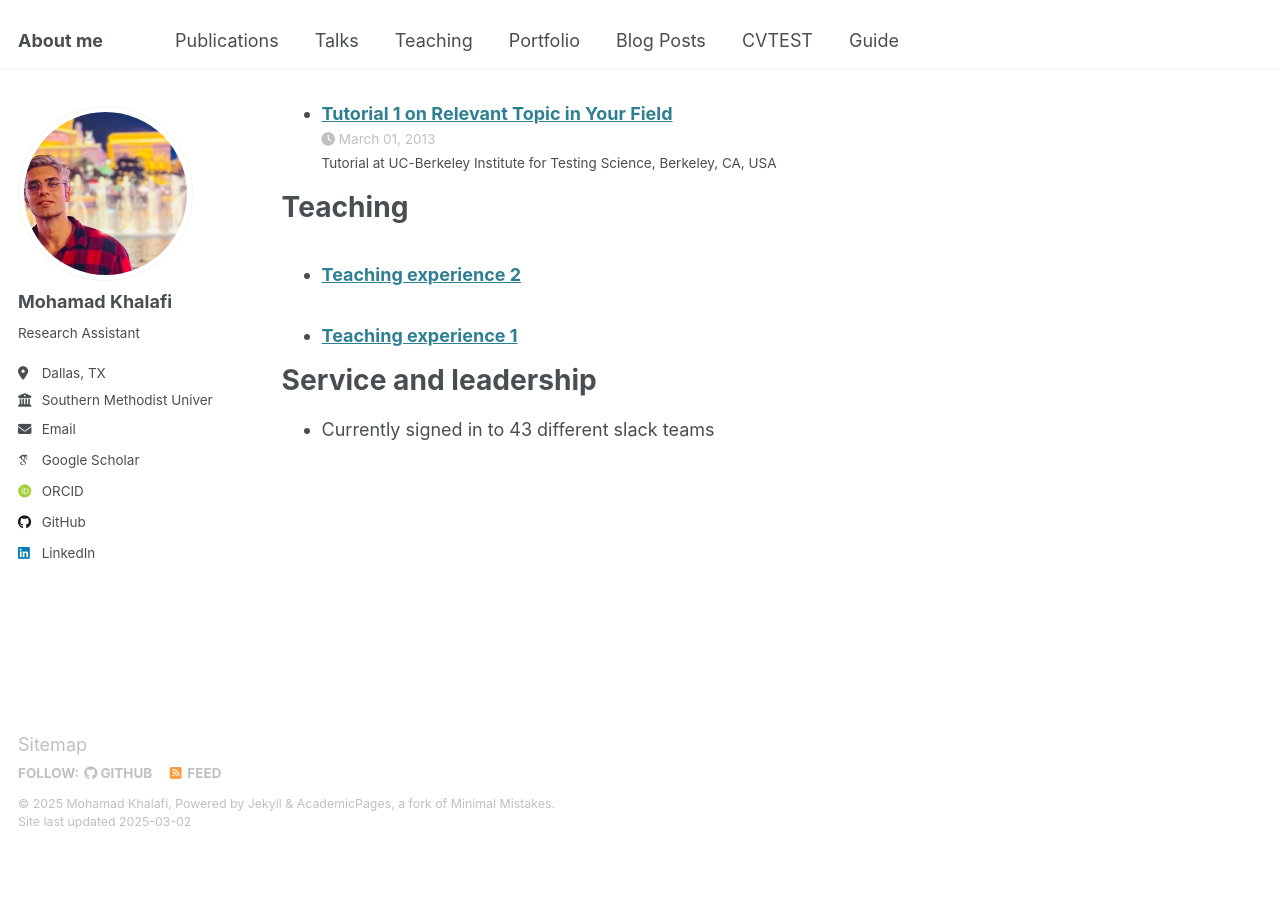
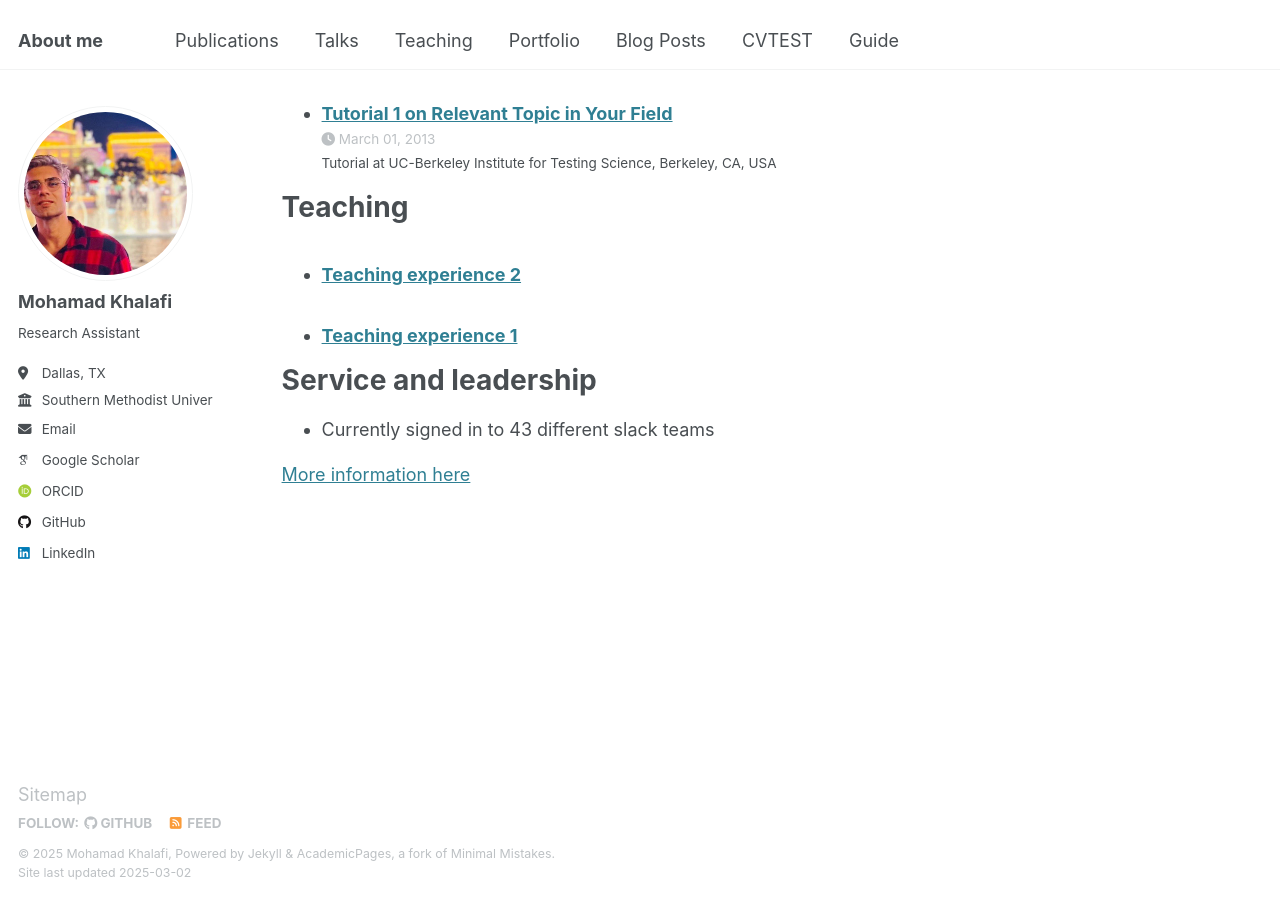
Before and after one commit to Mohammadkhf/mohammadkhf.github.io, a Jekyll site: the page built from _pages/cv.md, in a window 1280 px wide and 900 px high, scrolled down 1887 px. Built offline with Jekyll 4.4.1, drawn with Linux system fonts in a browser that asks for light colours; some web fonts are replaced; before the commit the page ends 2737 px from its top, so only the background shows below that.

Commit message:
Update cv.md

```diff
--- a/_pages/cv.md
+++ b/_pages/cv.md
@@ -62,3 +62,5 @@ Teaching
 Service and leadership
 ======
 * Currently signed in to 43 different slack teams
+
+[More information here](http://mohammadkhf.github.io/files/postericml.pdf)
```
